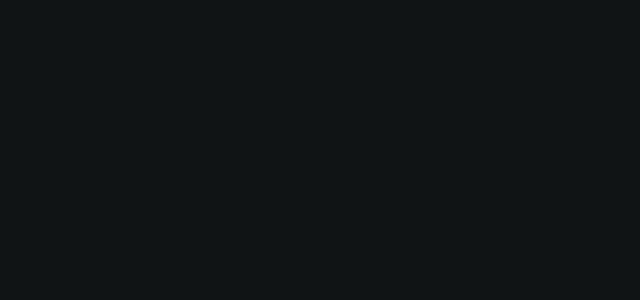
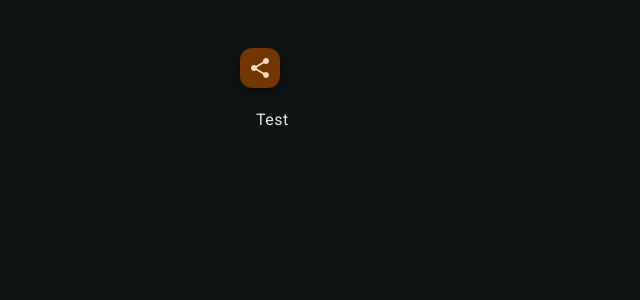
Before and after one commit to kulichkoff/favorites.front, an Angular app: page / in a window 1280 px wide. Shown: the top 300 px of the page, without its empty margins (0-640 px from the left). Built offline with nearby package versions, Linux system fonts and the light colour scheme.

Commit message:
feat: add simple list

```diff
--- a/src/app/app.component.html
+++ b/src/app/app.component.html
@@ -1 +1,17 @@
 <router-outlet />
+
+<div class="content">
+  <button mat-mini-fab aria-label="Example icon button with a menu icon">
+    <mat-icon>share</mat-icon>
+  </button>
+
+  <mat-list>
+    @if (favorites().length > 0) {
+      @for (item of favorites(); track $index) {
+        <mat-list-item>{{ item }}</mat-list-item>
+      }
+    } @else {
+      <mat-list-item>There is no favorites for now</mat-list-item>
+    }
+  </mat-list>
+</div>
--- a/src/app/app.component.scss
+++ b/src/app/app.component.scss
@@ -0,0 +1,6 @@
+.content {
+  width: 100%;
+  max-width: 800px;
+  padding: 48px;
+  margin: 0 auto;
+}
--- a/src/app/app.component.ts
+++ b/src/app/app.component.ts
@@ -1,12 +1,16 @@
-import { Component } from '@angular/core';
+import { Component, signal } from '@angular/core';
 import { RouterOutlet } from '@angular/router';
+import { MatIconModule } from '@angular/material/icon';
+import { MatButtonModule } from '@angular/material/button';
+import { MatListModule } from '@angular/material/list';
 
 @Component({
   selector: 'app-root',
   standalone: true,
-  imports: [RouterOutlet],
+  imports: [RouterOutlet, MatButtonModule, MatIconModule, MatListModule],
   templateUrl: './app.component.html',
-  styleUrl: './app.component.scss'
+  styleUrl: './app.component.scss',
 })
 export class AppComponent {
+  public favorites = signal<string[]>(['Test']);
 }
```
